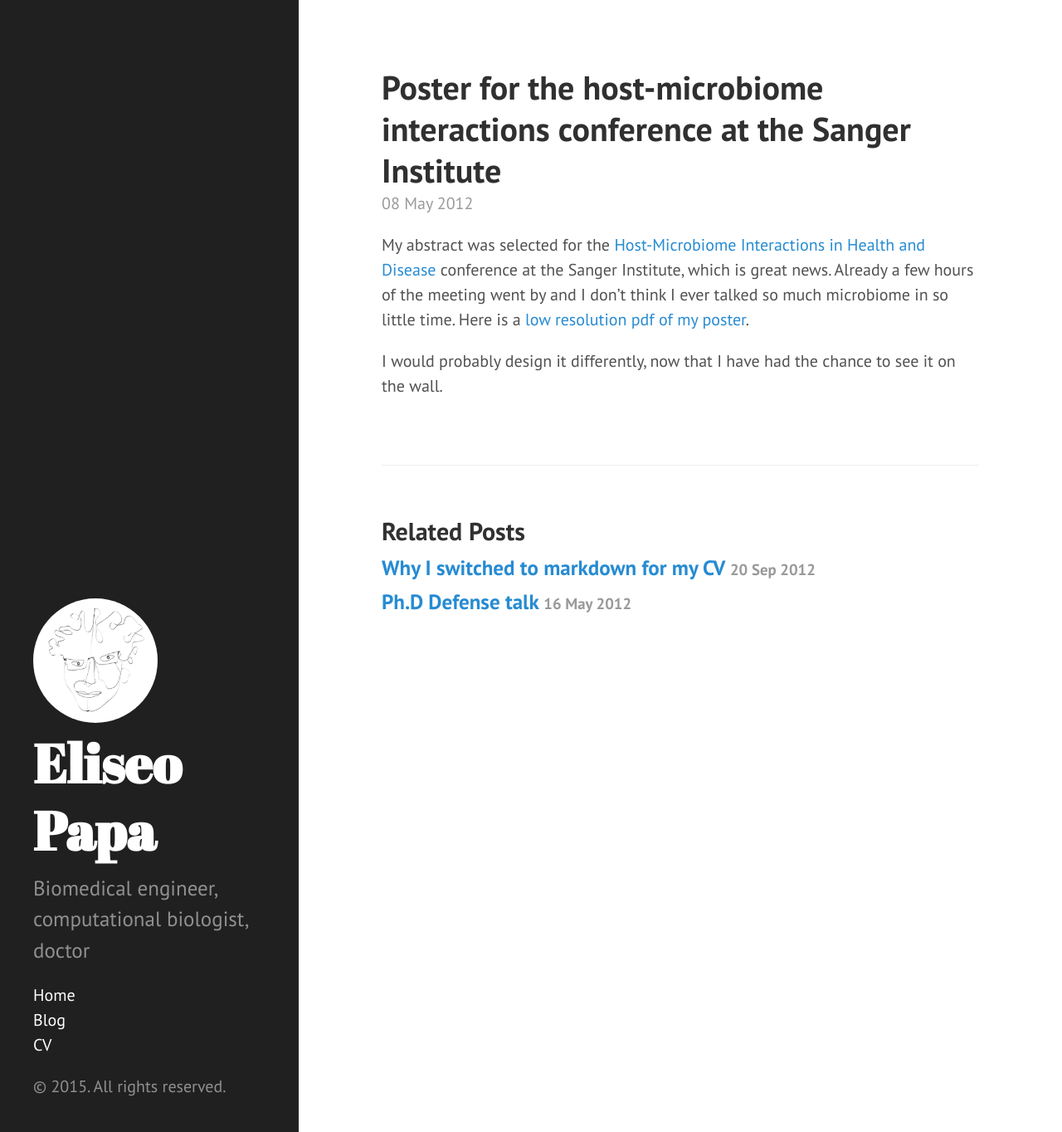
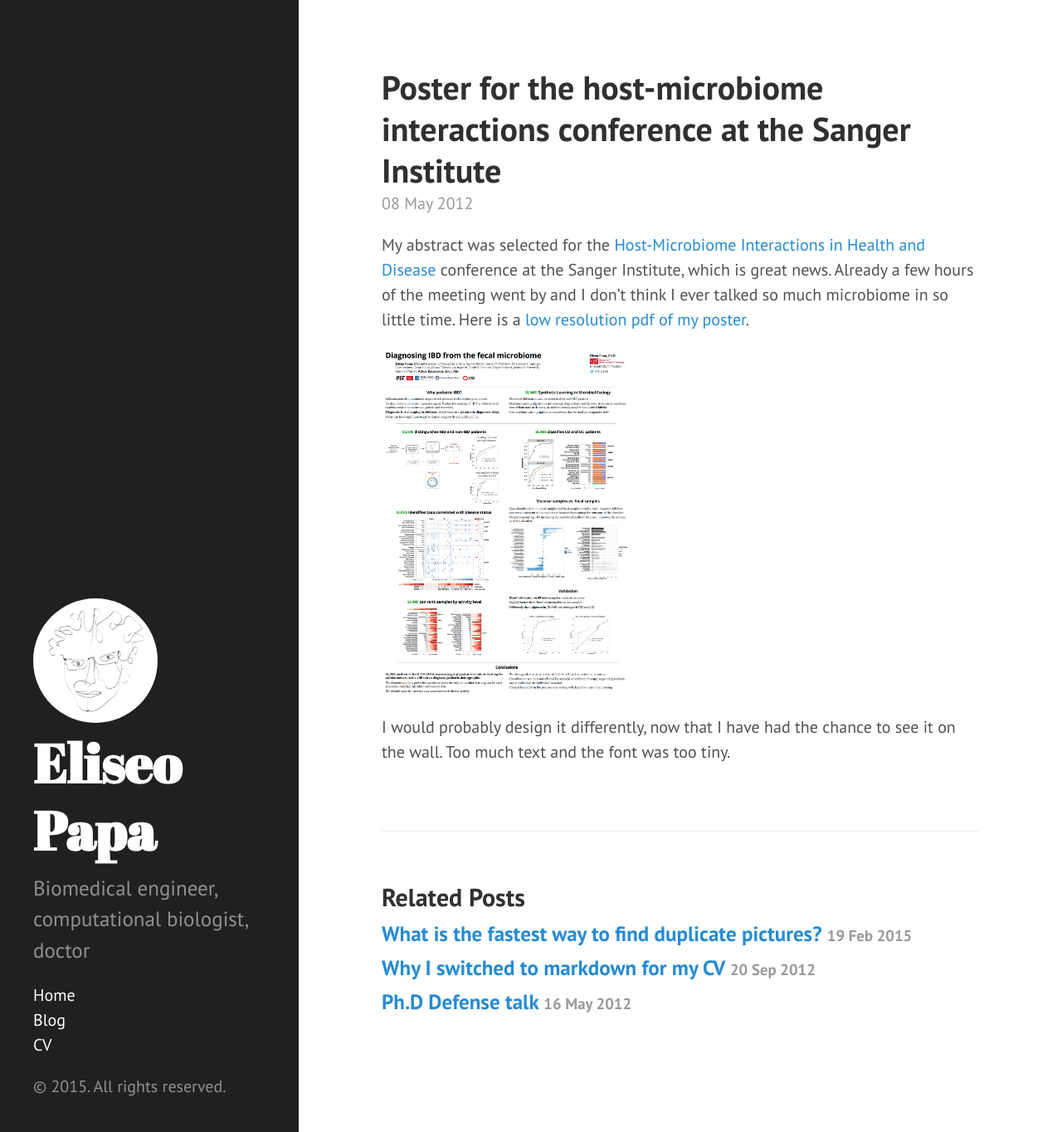
Before and after one commit to elipapa/elipapa.github.io, a Jekyll site: the page built from _posts/2012-05-08-poster-host-microbiome-interactions-conf.markdown, in a window 1280 px wide and 1364 px high. Shown: the whole window at 83% size. Built offline with Jekyll 4.4.1, drawn with Linux system fonts in a browser that asks for light colours.

Commit message:
added dups post and cleaned permalinks

```diff
--- a/_posts/2012-05-08-poster-for-the-host-microbiome-interactions-conference-at-the-sanger-institute.markdown
+++ b/_posts/2012-05-08-poster-host-microbiome-interactions-conf.markdown
@@ -3,9 +3,11 @@ layout: post
 title: "Poster for the host-microbiome interactions conference at the Sanger Institute"
 date: 2012-05-08 22:33
 comments: true
-categories: [research, poster]
 ---
 
 My abstract was selected for the [Host-Microbiome Interactions in Health and Disease](https://registration.hinxton.wellcome.ac.uk/display_info.asp?id=271) conference at the Sanger Institute, which is great news. Already a few hours of the meeting went by and I don't think I ever talked so much microbiome in so little time. Here is a [low resolution pdf of my poster]({{ site.baseurl }}/downloads/documents/ibdML-poster.pdf).
 
-I would probably design it differently, now that I have had the chance to see it on the wall.
+
+<img src="{{ site.baseurl }}/assets/ibdML-poster.png" alt="poster preview" width="300" style="align:center;">
+
+I would probably design it differently, now that I have had the chance to see it on the wall. Too much text and the font was too tiny.
--- a/_posts/2012-05-16-ph-dot-d-defense-talk.markdown
+++ b/_posts/2012-05-16-phd-defense-talk.markdown
@@ -12,4 +11,4 @@ Not only the permalink is quite intuitive, but one can also embed the presentati
 
 <script async class="speakerdeck-embed" data-id="4fb3bab625741e001f029e0a" data-ratio="1.3333333333333333" src="//speakerdeck.com/assets/embed.js"></script>
 
-This may be a good way to store presentations: browse to the website and click fullscreen, no more thumb drives.
+Needless to say I am impressed. This may be a good way to store presentations: arrive in the lecture hall, use whatever computer is connected to the projector and browse to [Speaker Deck](https://speakerdeck.com/). Click fullscreen and go. No more thumb drives or lost video connectors.
--- a/_posts/2012-09-20-why-i-switched-to-markdown-for-my-cv.markdown
+++ b/_posts/2012-09-20-why-i-switched-to-markdown-for-my-cv.markdown
@@ -3,7 +3,6 @@ layout: post
 title: "Why I switched to markdown for my CV"
 date: 2012-09-20 15:46
 comments: true
-categories: [workflow]
 ---
 
 I have previously used [LaTeX](http://www.latex-project.org/) to typeset my _curriculum vitae_, as it invariably produces a beautiful looking document. I have now become frustrated at how long it takes me to relearn LaTeX from scratch every time I want to change something. Plus my `.tex` source file was becoming completely unreadable. In an attempt to clear up the mess, I decided to put all the content in a markdown file and use CSS to style it. The result is [markdown-cv]({{ site.baseurl }}/markdown-cv/), which can be forked and used as a template by anyone who wants to do the same thing.
@@ -25,3 +24,4 @@ I can't say that this workflow was completely succesful in doing away with the t
 
 
 [pdffile]: {{ site.baseurl }}/downloads/cv.pdf
+[gh]: https://github.com/elipapa/markdown-cv
```
Also changed, not shown: other parts of _posts/2012-05-16-phd-defense-talk.markdown (+0 -1 lines), _drafts/installing_torch_onmac.md (added, +39 -0 lines), _drafts/rewriting_ng_assignments.md (added, +6 -0 lines), _posts/2015-02-19-fastest-way-to-find-dups.md (renamed from _drafts/fastest-way-to-find-dups.md, +5 -5 lines), assets/ibdML-poster.png (added).
